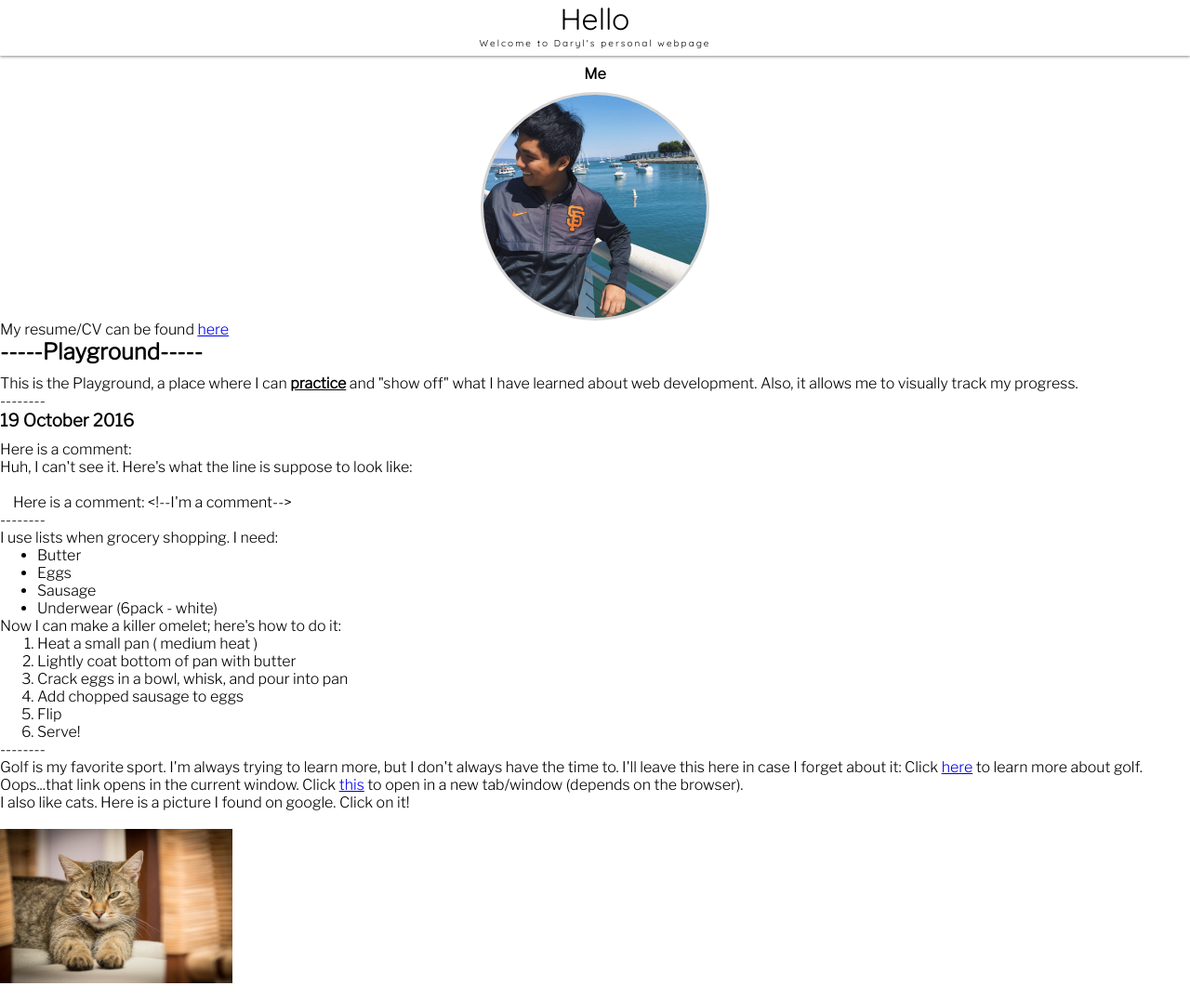
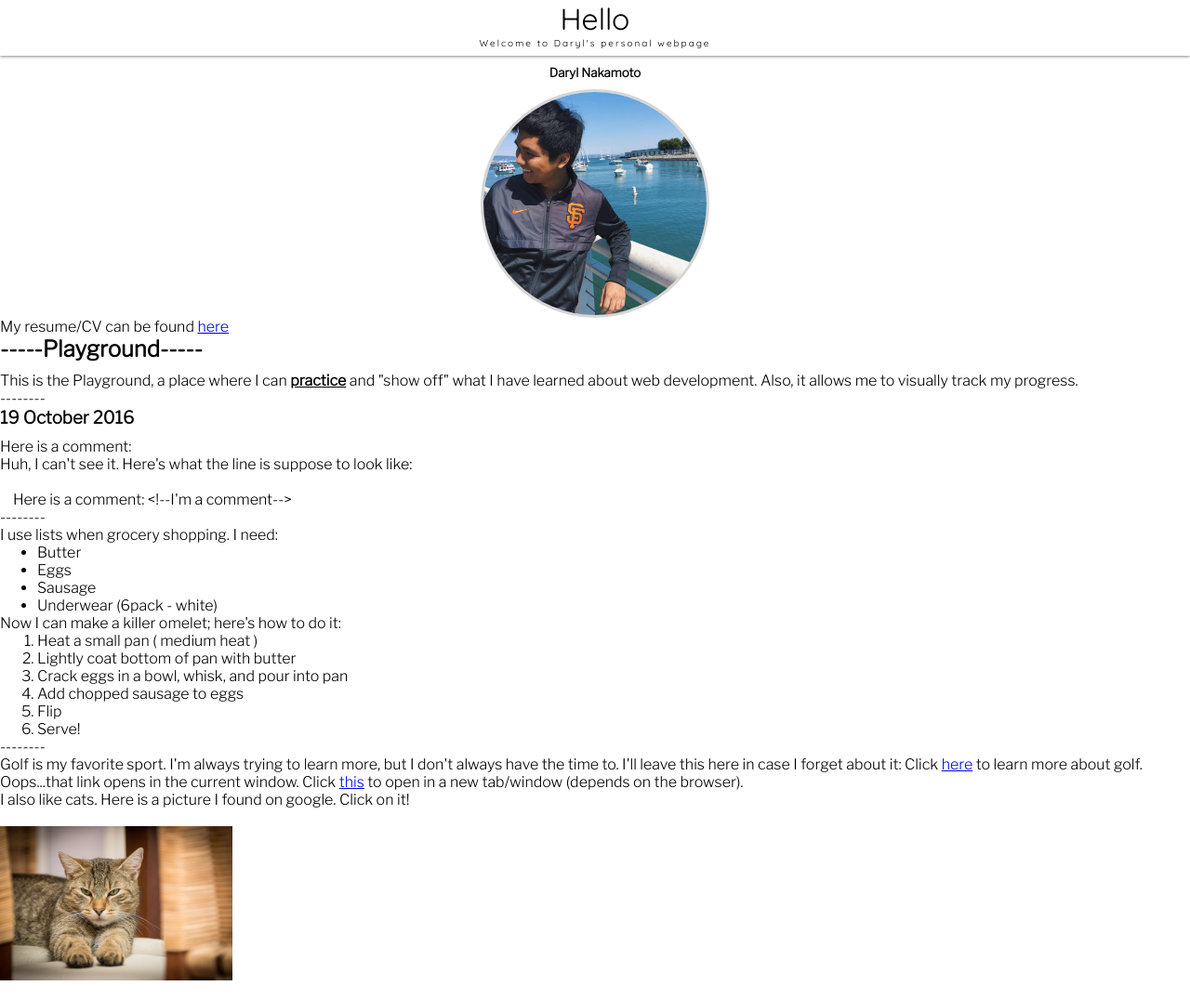
Before and after one commit to darylnak/_old_darylnak.github.io, a plain HTML site: page index.html in a window 1280 px wide. Shown: the top 1075 px of the page at 93% size. Drawn offline with nearby package versions, Linux system fonts and the light colour scheme.

Commit message:
font
change to name and font size

```diff
--- a/index.html
+++ b/index.html
@@ -11,7 +11,7 @@
 	<body>
 		<div class="body_font">
 			<h1 class="heading">Hello<div class="subheading">Welcome to Daryl's personal webpage</div></h1>
-				<h4 class="spacer">Me</h4>
+				<h5 class="spacer">Daryl Nakamoto</h5>
 					<img class="me" src="images/me.jpg" alt="A picture of me is suppose to be here" style="width:240px;height:240px;">
 					<p>My resume/CV can be found <a href="https://stackoverflow.com/cv/darylnak" target="_blank">here</a></p>
 			<!--PLAYGROUND AREA: START-->
```
